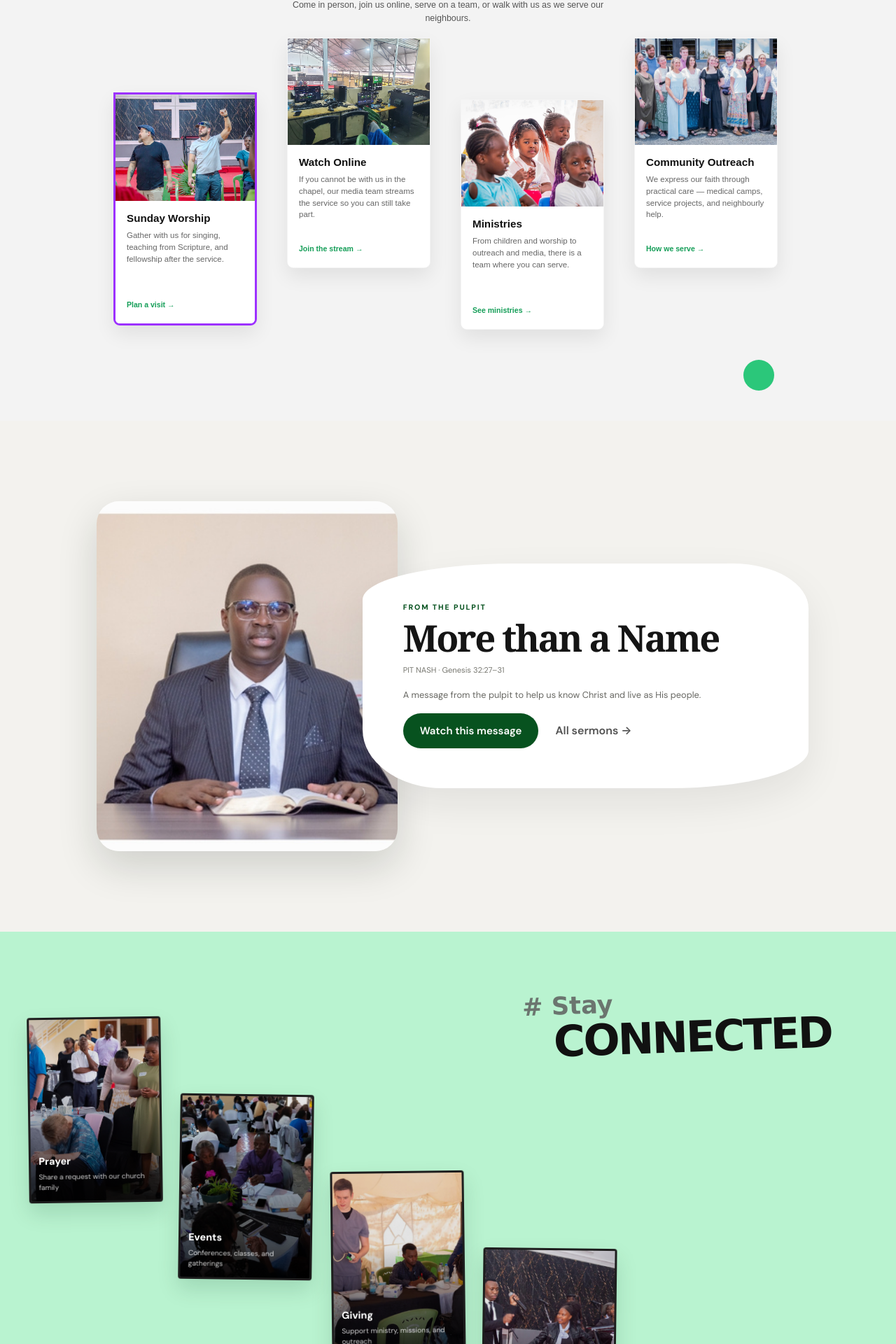
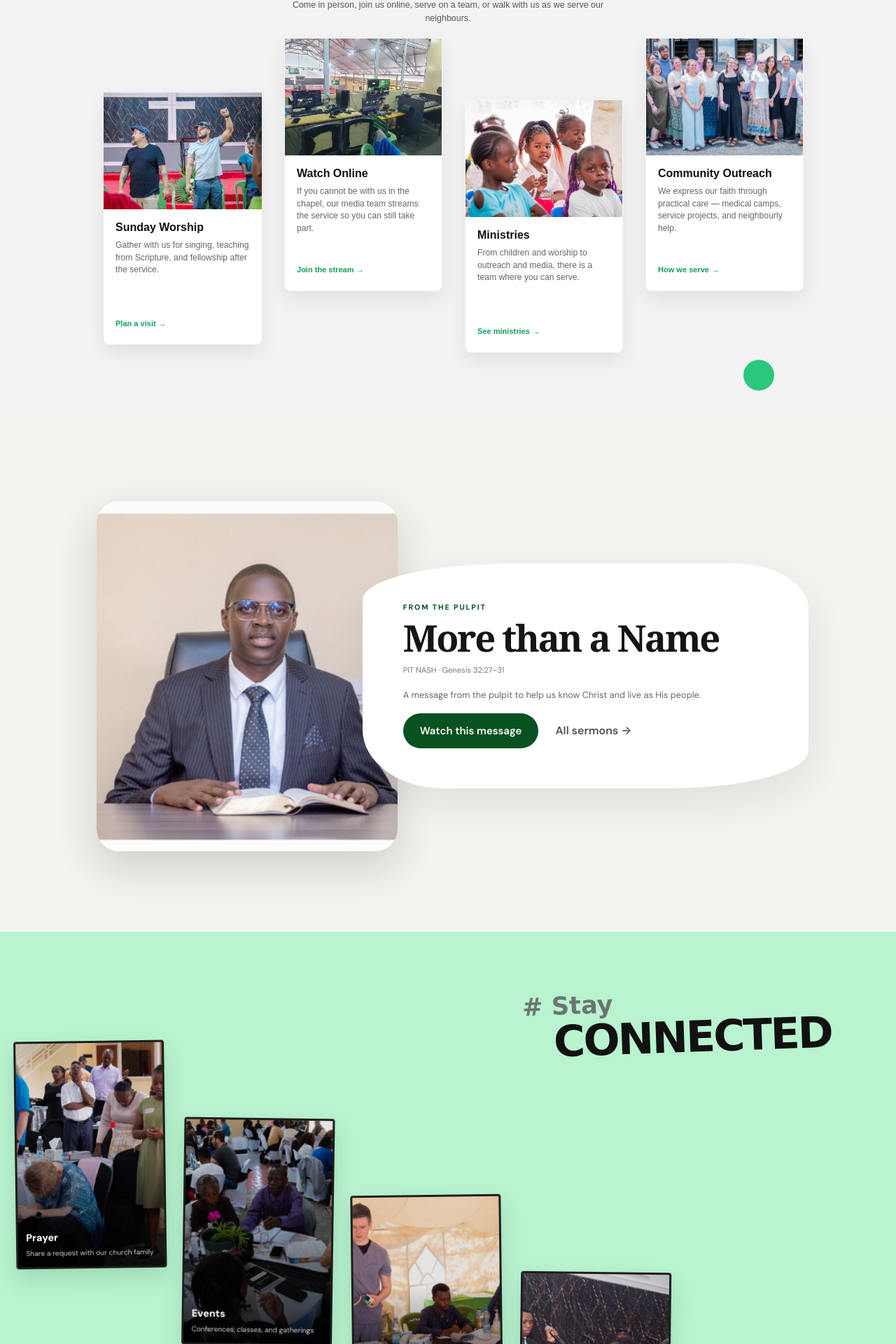
Before and after one commit to Watenehub/CFC, a React (Vite) app in the folder frontend/: page / in a window 1280 px wide. Shown: the part 679-2599 px from the top of the page at 70% size. Built offline with nearby package versions, Linux system fonts and the light colour scheme; no server answers.

Commit message:
Polish homepage card sizing and location copy

```diff
--- a/frontend/src/pages/About.jsx
+++ b/frontend/src/pages/About.jsx
@@ -477,6 +477,8 @@ function About() {
                 grows in Christ, community, and service.
               </p>
 
+              <p>By the Grace of God we are currently located at Ruiru Kamakis.</p>
+
               <a
                 className="about-story-location"
                 href="https://maps.app.goo.gl/X1ipVVPMVysJwD4L7"
--- a/frontend/src/pages/Home.css
+++ b/frontend/src/pages/Home.css
@@ -1572,31 +1572,33 @@
 
   .home .experience-stage { height: 530px; }
 
-  .home .experiences.section-tectonic .experience-card { width: 205px; }
-  .home .experience-card-1 { left: 42px; top: 78px; }
-  .home .experience-card-2 { left: 290px; top: 0; }
-  .home .experience-card-3 { left: 538px; top: 88px; }
-  .home .experience-card-4 { left: 786px; top: 0; }
-
-  .home .experiences.section-tectonic .experience-card-image { height: 152px; }
-  .home .experiences.section-tectonic .experience-card-body { min-height: 175px; padding: 16px 16px 18px; }
-  .home .experiences.section-tectonic .experience-card-body h3 { font-size: 0.95rem; }
-  .home .experiences.section-tectonic .experience-card-body p { font-size: 0.72rem; }
-  .home .experiences.section-tectonic .experience-card-link { font-size: 0.66rem; }
+  .home .experiences.section-tectonic .experience-card { width: 226px; }
+  .home .experience-card-1 { left: 28px; top: 78px; }
+  .home .experience-card-2 { left: 286px; top: 0; }
+  .home .experience-card-3 { left: 544px; top: 88px; }
+  .home .experience-card-4 { left: 802px; top: 0; }
+
+  .home .experiences.section-tectonic .experience-card-1 { border: 0; }
+  .home .experiences.section-tectonic .experience-card-image { height: 167px; }
+  .home .experiences.section-tectonic .experience-card-body { min-height: 193px; padding: 17px 17px 20px; }
+  .home .experiences.section-tectonic .experience-card-body h3 { font-size: 1rem; }
+  .home .experiences.section-tectonic .experience-card-body p { font-size: 0.76rem; }
+  .home .experiences.section-tectonic .experience-card-link { font-size: 0.69rem; }
 }
 
 @media (min-width: 901px) {
   .home .connect-stage {
     max-width: 1300px;
-    min-height: 590px;
+    min-height: 650px;
   }
 
   .home .connect-scroll {
-    width: 70%;
+    width: 78%;
+    transform: translate(-2%, 34px);
   }
 
   .home .connect-card {
-    aspect-ratio: 0.72 / 1;
+    aspect-ratio: 0.66 / 1;
   }
 
   .home .connect-card:nth-child(1) { transform: translateY(8px) rotate(-0.8deg); }
```
